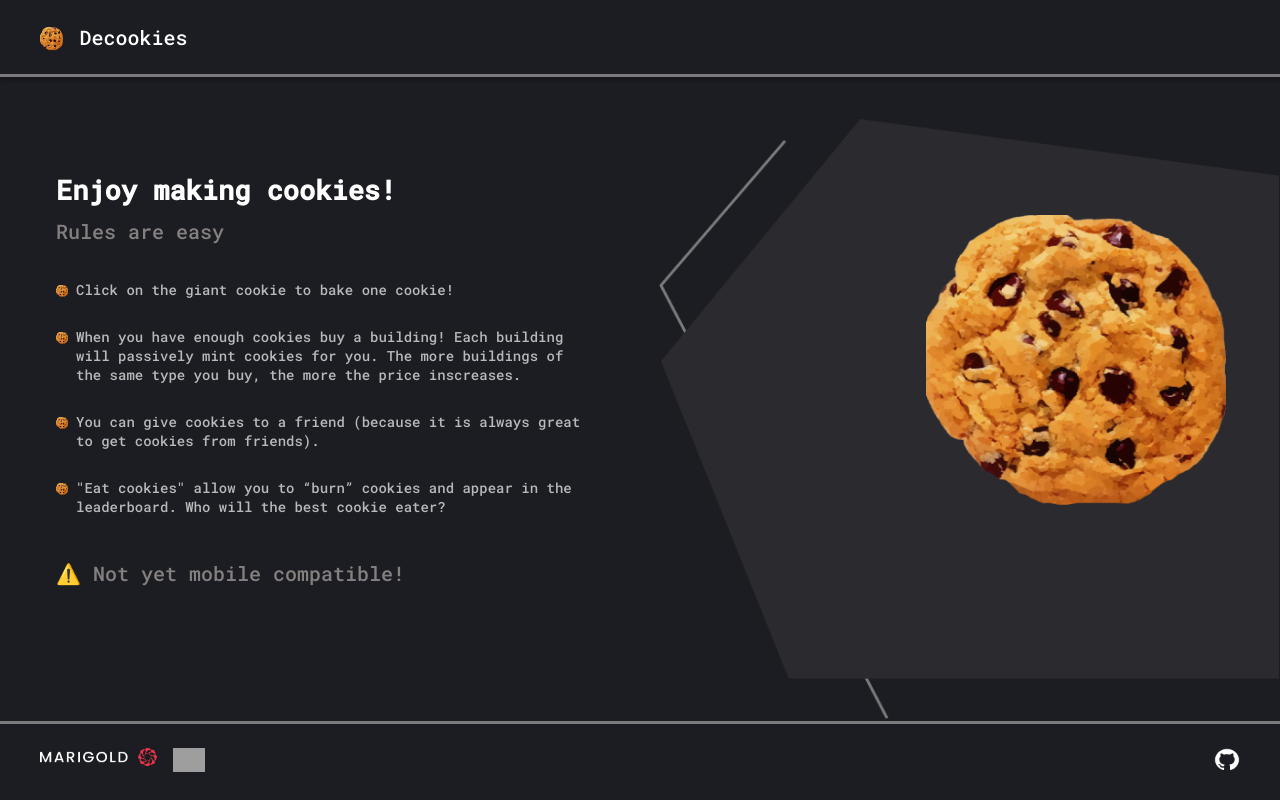
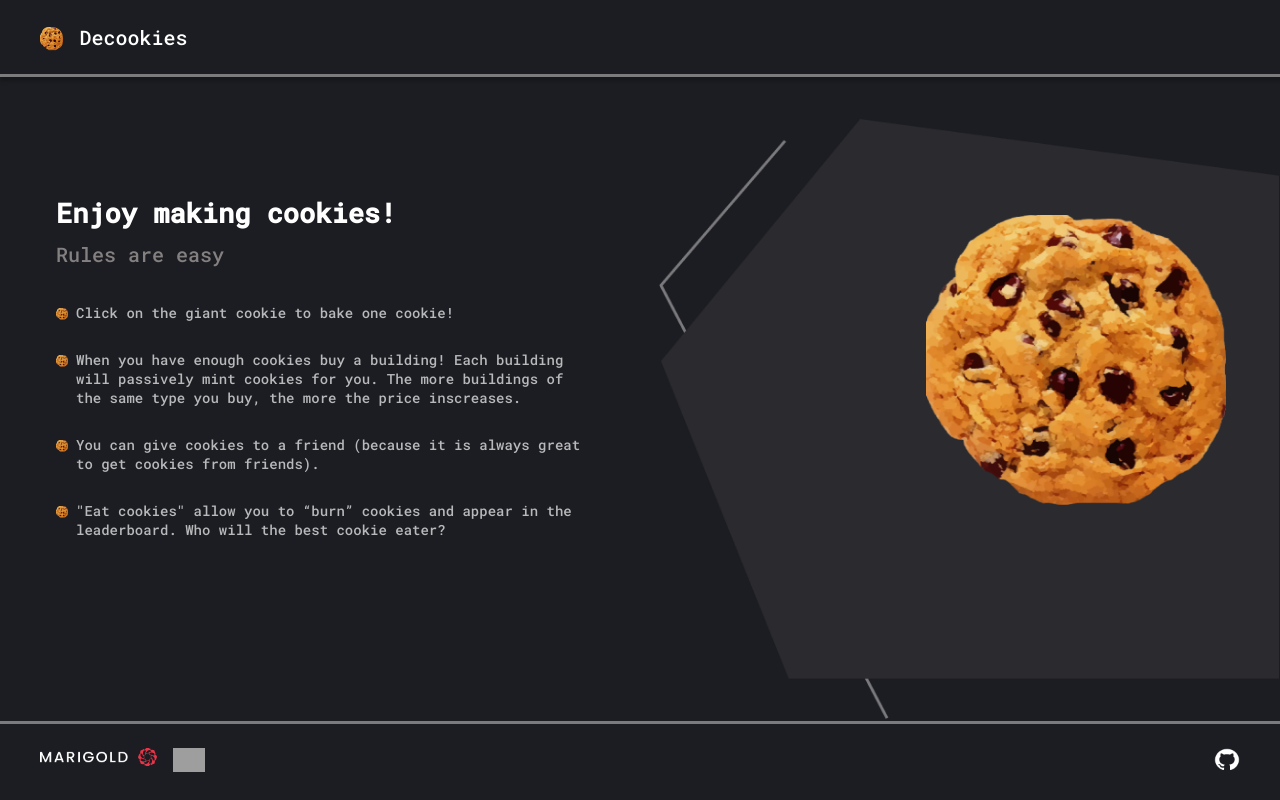
Before and after one commit to marigold-dev/decookies, a React app: page /rules in a window 1280 px wide. Shown: the top 800 px of the page. Built offline with nearby package versions, Linux system fonts and the light colour scheme; grey boxes are pictures that could not be loaded.

Commit message:
cleansing, part 1

```diff
--- a/src/pages/rules.tsx
+++ b/src/pages/rules.tsx
@@ -14,7 +14,6 @@ const Rules = () =>
                 <li>You can give cookies to a friend (because it is always great to get cookies from friends).</li>
                 <li>"Eat cookies" allow you to “burn” cookies and appear in the leaderboard. Who will the best cookie eater?</li>
             </ul>
-            <p> ⚠️ Not yet mobile compatible! </p>
         </section>
         <section className="right">
             <a href="/"><img className="cookie" src={cookie} alt="cookie" /></a>
```
Also changed, not shown: 1 other file (tests, documents, lock files or other folders).
